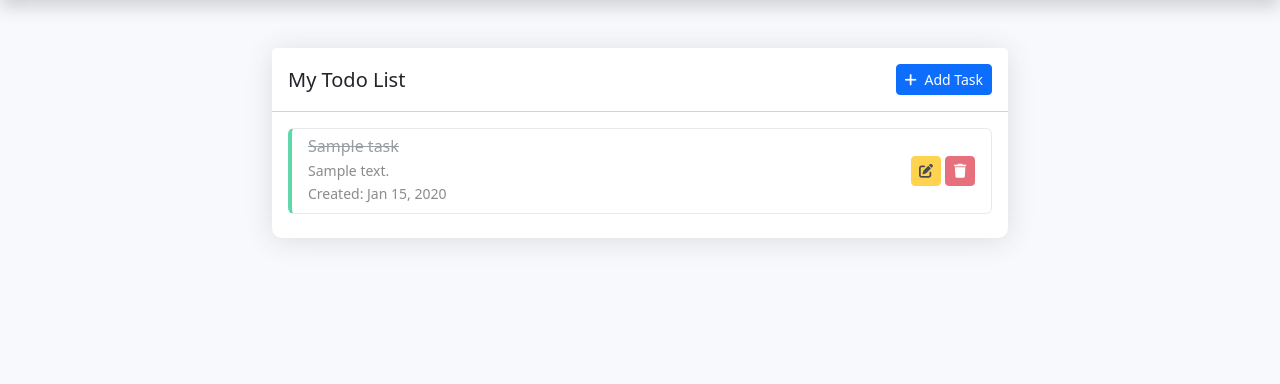
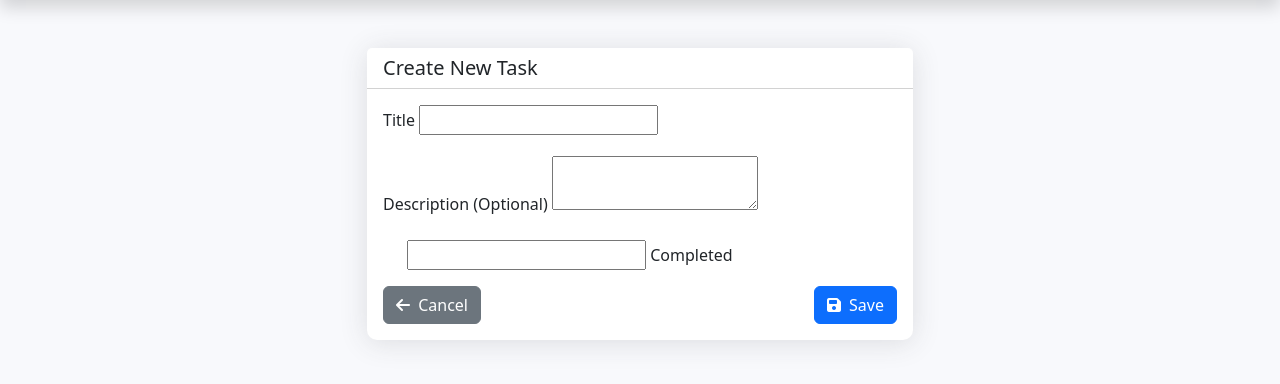
Before and after one commit to IMSET-Sousse/Django-Todo-List-Application, a Django app: template django-todo/todo/templates/todo/task_form.html in a window 1280 px wide. Shown: the part 56-440 px from the top of the page. Run offline with Django 5.2, Linux system fonts and the light colour scheme; the template is opened without the code that fills it: most values are stand-ins (such as "Sample title", 1, 10 or a date in 2020); form fields are guessed from the names that the template uses.

Commit message:
add some modification and switch pages

```diff
--- a/django-todo/todo/templates/todo/task_form.html
+++ b/django-todo/todo/templates/todo/task_form.html
@@ -1,56 +1,54 @@
 {% extends 'todo/base.html' %}
 
-{% block title %}My Tasks{% endblock %}
+{% block title %}{% if object %}Edit{% else %}Create{% endif %} Task{% endblock %}
 
 {% block content %}
 <div class="row justify-content-center">
-    <div class="col-lg-8">
-        <div class="card mb-4">
-            <div class="card-header bg-white py-3 d-flex justify-content-between align-items-center">
-                <h5 class="mb-0">My Todo List</h5>
-                <a href="{% url 'todo:create_task' %}" class="btn btn-primary btn-sm">
-                    <i class="fas fa-plus me-1"></i> Add Task
-                </a>
+    <div class="col-lg-6">
+        <div class="card">
+            <div class="card-header bg-white">
+                <h5 class="mb-0">{% if object %}Edit{% else %}Create New{% endif %} Task</h5>
             </div>
             <div class="card-body">
-                {% if tasks %}
-                <div class="list-group">
-                    {% for task in tasks %}
-                    <div class="list-group-item list-group-item-action task-item mb-2 {% if task.complete %}completed{% endif %}">
-                        <div class="d-flex justify-content-between align-items-center">
-                            <div class="me-3">
-                                <h6 class="task-title mb-1 {% if task.complete %}text-muted{% else %}text-dark{% endif %}">
-                                    {{ task.title }}
-                                </h6>
-                                {% if task.description %}
-                                <p class="small text-muted mb-0">{{ task.description }}</p>
-                                {% endif %}
-                                <small class="text-muted">Created: {{ task.created|date:"M d, Y" }}</small>
-                            </div>
-                            <div class="d-flex">
-                                <a href="{% url 'todo:update_task' task.id %}" class="btn btn-sm btn-action btn-warning me-1" title="Edit">
-                                    <i class="fas fa-edit"></i>
-                                </a>
-                                <a href="{% url 'todo:delete_task' task.id %}" class="btn btn-sm btn-action btn-danger" title="Delete">
-                                    <i class="fas fa-trash"></i>
-                                </a>
-                            </div>
+                <form method="post">
+                    {% csrf_token %}
+                    <div class="mb-3">
+                        <label for="id_title" class="form-label">Title</label>
+                        {{ form.title }}
+                        {% if form.title.errors %}
+                        <div class="invalid-feedback d-block">
+                            {{ form.title.errors.0 }}
                         </div>
+                        {% endif %}
                     </div>
-                    {% endfor %}
-                </div>
-                {% else %}
-                <div class="text-center py-4">
-                    <i class="fas fa-tasks fa-3x text-muted mb-3"></i>
-                    <h5 class="text-muted">No tasks yet</h5>
-                    <p class="text-muted">Get started by adding your first task</p>
-                    <a href="{% url 'todo:create_task' %}" class="btn btn-primary">
-                        <i class="fas fa-plus me-1"></i> Add Task
-                    </a>
-                </div>
-                {% endif %}
+                    <div class="mb-3">
+                        <label for="id_description" class="form-label">Description (Optional)</label>
+                        {{ form.description }}
+                    </div>
+                    <div class="mb-3 form-check">
+                        {{ form.complete }}
+                        <label class="form-check-label" for="id_complete">Completed</label>
+                    </div>
+                    <div class="d-flex justify-content-between">
+                        <a href="{% url 'todo:task_list' %}" class="btn btn-secondary">
+                            <i class="fas fa-arrow-left me-1"></i> Cancel
+                        </a>
+                        <button type="submit" class="btn btn-primary">
+                            <i class="fas fa-save me-1"></i> Save
+                        </button>
+                    </div>
+                </form>
             </div>
         </div>
     </div>
 </div>
-{% endblock %}
+
+{% block extra_js %}
+<script>
+    // Add Bootstrap classes to form fields
+    document.getElementById('id_title').className = 'form-control';
+    document.getElementById('id_description').className = 'form-control';
+    document.getElementById('id_complete').className = 'form-check-input';
+</script>
+{% endblock %}
+{% endblock %}
```
Also changed, not shown: django-todo/todo/templates/todo/task_list.html (+56 -0 lines).
